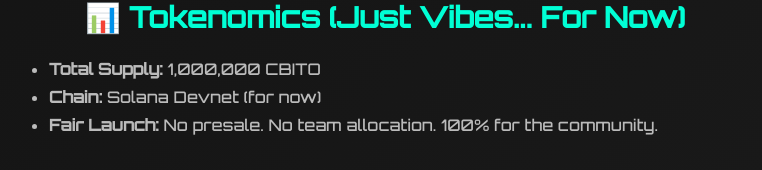
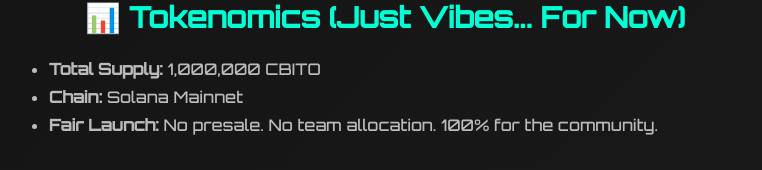
Before and after one commit to dnyands/cognitobito, a plain HTML site: page index.html in a window 1280 px wide. Shown: the part 1110-1280 px from the top of the page, without its empty margins (255-1017 px from the left). Drawn offline with Linux system fonts and the light colour scheme.

Commit message:
feat adding mainet

```diff
--- a/index.html
+++ b/index.html
@@ -111,7 +111,7 @@
     <h2>📊 Tokenomics (Just Vibes... For Now)</h2>
     <ul>
       <li><strong>Total Supply:</strong> 1,000,000 CBITO</li>
-      <li><strong>Chain:</strong> Solana Devnet (for now)</li>
+      <li><strong>Chain:</strong> Solana Mainnet</li>
       <li><strong>Fair Launch:</strong> No presale. No team allocation. 100% for the community.</li>
     </ul>
 
```
